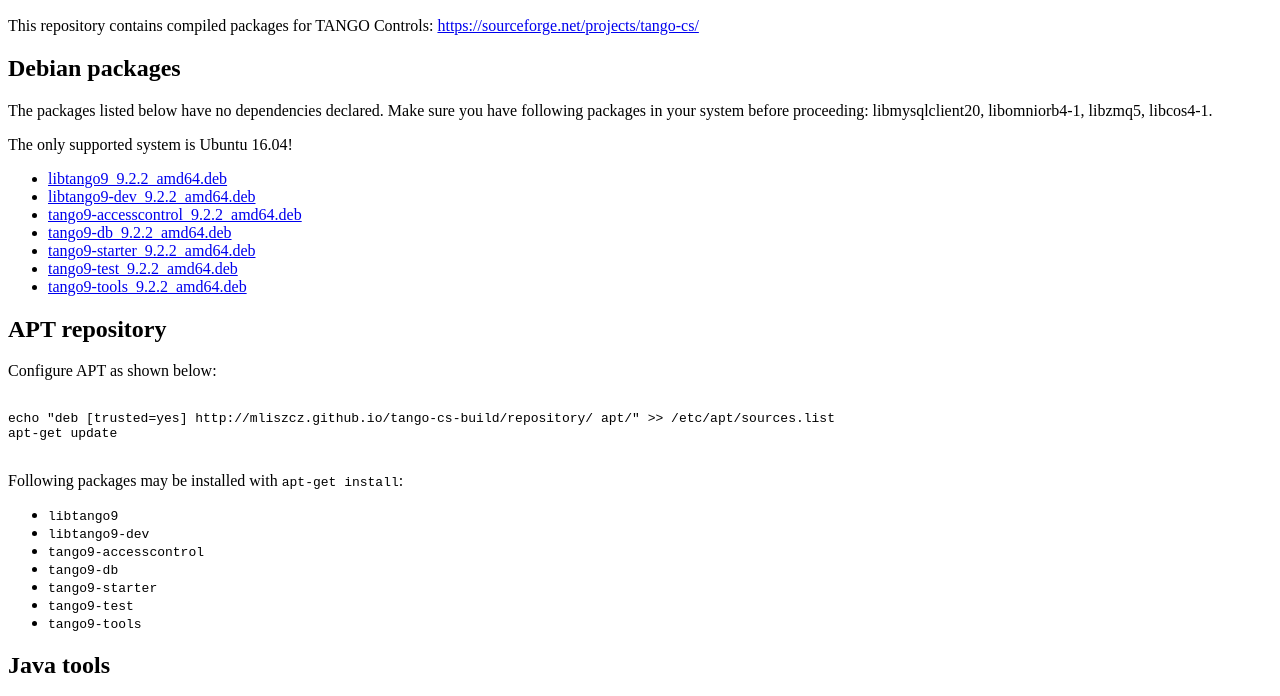
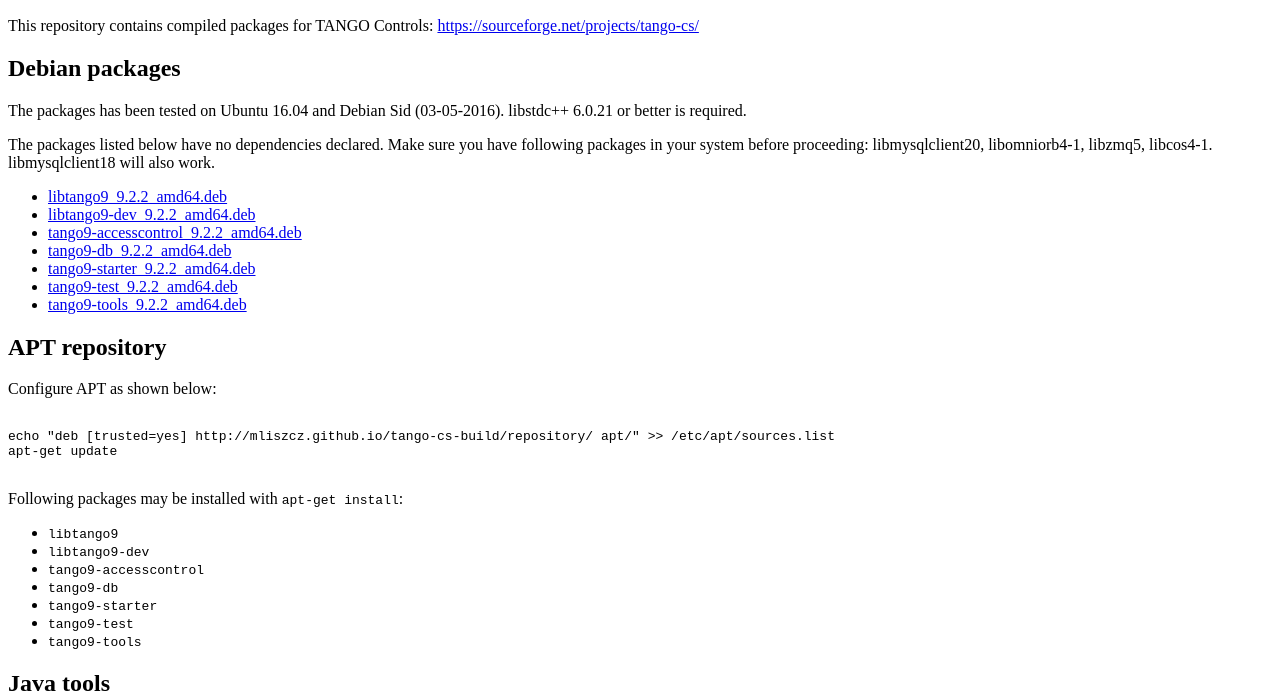
Before and after one commit to mliszcz/tango-cs-build, a plain HTML site: page index.html in a window 1280 px wide. Shown: the part 50-746 px from the top of the page. Drawn offline with Linux system fonts and the light colour scheme.

Commit message:
index.html updated

```diff
--- a/index.html
+++ b/index.html
@@ -19,13 +19,15 @@
       <section>
         <h2>Debian packages</h2>
         <p>
+          The packages has been tested on Ubuntu 16.04 and Debian Sid
+          (03-05-2016). libstdc++ 6.0.21 or better is required.
+        </p>
+        <p>
           The packages listed below have no dependencies declared. Make sure
           you have following packages in your system before proceeding:
-          libmysqlclient20, libomniorb4-1, libzmq5, libcos4-1.
+          libmysqlclient20, libomniorb4-1, libzmq5, libcos4-1. libmysqlclient18
+          will also work.
         <p>
-        <p>
-          The only supported system is Ubuntu 16.04!
-        </p>
         <ul id="list-deb-packages">
         </ul>
       </section>
```
